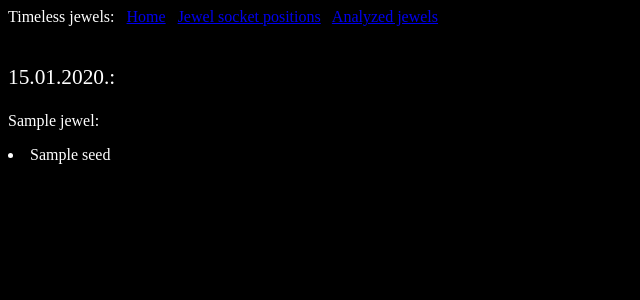
After one commit to HuhuMooster/Timeless-viewer, a Flask app: page /analyzed in a window 1280 px wide; the page is wider, and only the part inside the window is pictured. The commit adds this page. Shown: the top 300 px of that part, without its empty margins (0-640 px from the left). Run offline with Flask 2, Linux system fonts and the light colour scheme; a database or web service that is not in the repository returns one stand-in record (values such as "Sample title"); some libraries are stand-ins or nearby versions.

Commit message:
Added a list of checked jewels grouped by date

```diff
--- a/app/routes.py
+++ b/app/routes.py
@@ -26,3 +26,20 @@ def search():
 
     jewels = mongo.db.jewels.find(search_dict)
     return render_template("index.html", title=title, jewels=jewels)
+
+@app.route('/analyzed', methods=['GET'])
+def analyzed():
+    title = "Analyzed by date"
+    latest_additions = {}
+    for jewel in mongo.db.jewels.find():
+        date = jewel['created'].strftime("%d.%m.%Y.")
+        name = jewel['name']
+        seed = jewel['seed']
+        if date not in latest_additions.keys():
+            latest_additions[date] = {}
+        if name not in latest_additions[date].keys():
+            latest_additions[date][name] = []
+        if seed not in latest_additions[date][name]:
+            latest_additions[date][name].append(seed)
+
+    return render_template("analyzed.html", title=title, latest_additions=latest_additions)
--- /dev/null
+++ b/app/templates/analyzed.html
@@ -0,0 +1,19 @@
+{% extends "base.html" %}
+
+{% block content %}
+    {% for date, names in latest_additions.items() %}
+    <div class="wrapper">
+        <p class="jewel">{{ date }}:</p>
+
+        {% for name, seeds in names.items() %}
+        <div>
+            <p>{{ name }}:</p>
+
+            {% for seed in seeds %}
+            <li>{{ seed }}</li>
+            {% endfor %}
+        </div>
+        {% endfor %}
+    </div>
+    {% endfor %}
+{% endblock %}
--- a/app/templates/base.html
+++ b/app/templates/base.html
@@ -11,7 +11,9 @@
         <div>
             Timeless jewels:&nbsp;&nbsp;
             <a href="{{ url_for('index') }}">Home</a>&nbsp;&nbsp;
-            <a href="https://i.imgur.com/yNDGmVf.png" target="blank_">Jewel socket positions</a><br><br>
+            <a href="https://i.imgur.com/yNDGmVf.png" target="blank_">Jewel socket positions</a>&nbsp;&nbsp;
+            <a href="{{ url_for('analyzed') }}" target="blank_">Analyzed jewels</a>&nbsp;&nbsp;
+            <br><br>
         </div>
         {% block content %}{% endblock %}
     </body>
```
